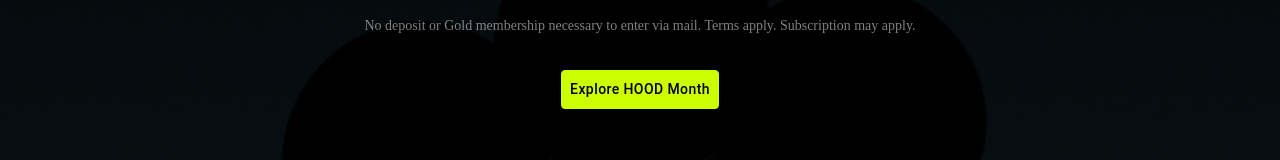
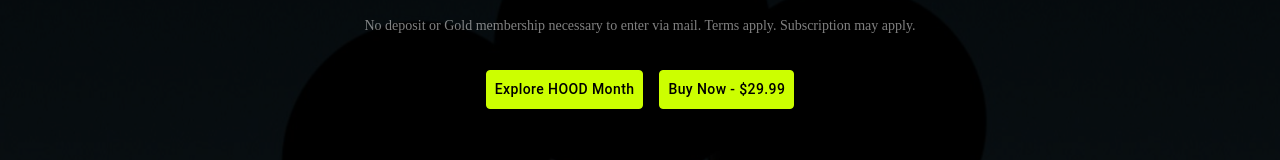
Before and after one commit to ahmad-kashkoush/trading-app, a Next.js app in the folder frontend/: page / in a window 1280 px wide. Shown: the part 490-650 px from the top of the page. Built offline with nearby package versions, Linux system fonts and the light colour scheme; no server answers.

Commit message:
feat: add payment checkout

```diff
--- a/frontend/src/app/page.tsx
+++ b/frontend/src/app/page.tsx
@@ -1,6 +1,7 @@
 "use client"
 import { SectionHeader, SectionLayout } from '@/components/layout';
 import { Image as ImageComponent, Button as ThemeButton } from '@/components/ui';
+import CheckoutButton from '@/components/CheckoutButton';
 import { buttonClasses, cardStyles, COLORS, decorative, gridPatterns, spacing, typography } from '@/styles';
 import { animationVariants, HOVER_ANIMATIONS, VIEWPORT_CONFIG } from '@/styles/animations';
 import { motion } from 'framer-motion';
@@ -64,12 +65,14 @@
                 </p>
             </motion.div>
 
-            {/* CTA Button */}
+            {/* CTA Buttons */}
             <motion.div
                 variants={animationVariants.slideUp}
+                className={`${spacing.margins.top.small} flex flex-col sm:flex-row gap-4 items-center justify-center`}
+            >
+                <motion.div
                     whileHover={HOVER_ANIMATIONS.scale}
                     whileTap={HOVER_ANIMATIONS.tap}
-                className={spacing.margins.top.small}
                 >
                     <ThemeButton
                         component={Link}
@@ -81,6 +84,13 @@
                         {/* Shimmer Effect */}
                         <div className="absolute inset-0 -translate-x-full group-hover:translate-x-full transition-transform duration-500 bg-gradient-to-r from-transparent via-white/20 to-transparent" />
                     </ThemeButton>
+                </motion.div>
+
+                <CheckoutButton
+                    productName="Premium Trading Access"
+                    amount={2999}
+                    description="Unlock advanced trading features and strategies"
+                />
             </motion.div>
         </SectionLayout>
     );
--- /dev/null
+++ b/frontend/src/app/payment/cancel/page.tsx
@@ -0,0 +1,64 @@
+"use client"
+import { motion } from 'framer-motion';
+import Link from 'next/link';
+import { Button as ThemeButton } from '@/components/ui';
+import { buttonClasses, spacing, typography } from '@/styles';
+import { animationVariants } from '@/styles/animations';
+
+export default function PaymentCancel() {
+  return (
+    <main className="min-h-screen flex items-center justify-center bg-gradient-to-br from-orange-50 to-red-100">
+      <motion.div
+        initial="hidden"
+        animate="visible"
+        variants={animationVariants.container}
+        className="text-center space-y-6 p-8 max-w-md mx-auto"
+      >
+        <motion.div variants={animationVariants.scale}>
+          <div className="w-20 h-20 bg-orange-500 rounded-full mx-auto flex items-center justify-center">
+            <svg className="w-10 h-10 text-white" fill="none" stroke="currentColor" viewBox="0 0 24 24">
+              <path strokeLinecap="round" strokeLinejoin="round" strokeWidth={2} d="M6 18L18 6M6 6l12 12" />
+            </svg>
+          </div>
+        </motion.div>
+
+        <motion.div variants={animationVariants.slideUp} className="space-y-2">
+          <h1 className={`${typography.serif} ${typography.heading.large} text-orange-800`}>
+            Payment Cancelled
+          </h1>
+          <p className={`${typography.phonic} ${typography.body.medium} text-orange-700`}>
+            No worries! Your payment was cancelled and no charges were made.
+          </p>
+        </motion.div>
+
+        <motion.div variants={animationVariants.slideUp} className="space-y-4">
+          <div className="bg-white/70 rounded-lg p-4">
+            <p className={`${typography.phonic} ${typography.body.small} text-gray-600`}>
+              You can try again anytime or explore our free features.
+            </p>
+          </div>
+
+          <div className="flex flex-col sm:flex-row gap-3">
+            <ThemeButton
+              component={Link}
+              href="/"
+              variant="secondary"
+              className={`${buttonClasses.base} ${buttonClasses.sizes.medium} flex-1`}
+            >
+              Return to Home
+            </ThemeButton>
+            <ThemeButton
+              component={Link}
+              href="#"
+              onClick={() => window.history.back()}
+              variant="primary"
+              className={`${buttonClasses.base} ${buttonClasses.sizes.medium} ${buttonClasses.effects.shadow} flex-1`}
+            >
+              Try Again
+            </ThemeButton>
+          </div>
+        </motion.div>
+      </motion.div>
+    </main>
+  );
+}
--- /dev/null
+++ b/frontend/src/app/payment/success/page.tsx
@@ -0,0 +1,53 @@
+"use client"
+import { motion } from 'framer-motion';
+import Link from 'next/link';
+import { Button as ThemeButton } from '@/components/ui';
+import { buttonClasses, spacing, typography, COLORS } from '@/styles';
+import { animationVariants } from '@/styles/animations';
+
+export default function PaymentSuccess() {
+  return (
+    <main className="min-h-screen flex items-center justify-center bg-gradient-to-br from-green-50 to-emerald-100">
+      <motion.div
+        initial="hidden"
+        animate="visible"
+        variants={animationVariants.container}
+        className="text-center space-y-6 p-8 max-w-md mx-auto"
+      >
+        <motion.div variants={animationVariants.scale}>
+          <div className="w-20 h-20 bg-green-500 rounded-full mx-auto flex items-center justify-center">
+            <svg className="w-10 h-10 text-white" fill="none" stroke="currentColor" viewBox="0 0 24 24">
+              <path strokeLinecap="round" strokeLinejoin="round" strokeWidth={2} d="M5 13l4 4L19 7" />
+            </svg>
+          </div>
+        </motion.div>
+
+        <motion.div variants={animationVariants.slideUp} className="space-y-2">
+          <h1 className={`${typography.serif} ${typography.heading.large} text-green-800`}>
+            Payment Successful!
+          </h1>
+          <p className={`${typography.phonic} ${typography.body.medium} text-green-700`}>
+            Thank you for your purchase. Your premium trading access has been activated.
+          </p>
+        </motion.div>
+
+        <motion.div variants={animationVariants.slideUp} className="space-y-4">
+          <div className="bg-white/70 rounded-lg p-4">
+            <p className={`${typography.phonic} ${typography.body.small} text-gray-600`}>
+              You will receive a confirmation email shortly with your receipt and access details.
+            </p>
+          </div>
+
+          <ThemeButton
+            component={Link}
+            href="/"
+            variant="primary"
+            className={`${buttonClasses.base} ${buttonClasses.sizes.medium} ${buttonClasses.effects.shadow} w-full`}
+          >
+            Return to Home
+          </ThemeButton>
+        </motion.div>
+      </motion.div>
+    </main>
+  );
+}
--- /dev/null
+++ b/frontend/src/components/CheckoutButton.tsx
@@ -0,0 +1,79 @@
+"use client"
+import React, { useState } from 'react';
+import { Button as ThemeButton } from '@/components/ui';
+import { buttonClasses, HOVER_ANIMATIONS } from '@/styles';
+import { motion } from 'framer-motion';
+import apiPayment from '@/services/apiPayment';
+
+interface CheckoutButtonProps {
+  productName?: string;
+  amount?: number; // in cents
+  description?: string;
+  className?: string;
+}
+
+/**
+ * CheckoutButton Component
+ *
+ * A simple checkout button that integrates with Stripe for payment processing.
+ * This is configured for testing purposes with Stripe test keys.
+ *
+ * Test Card Numbers:
+ * - Success: 4242 4242 4242 4242
+ * - Declined: 4000 0000 0000 0002
+ * - Use any future expiry date and 3-digit CVC
+ */
+export default function CheckoutButton({
+  productName = "Premium Trading Package",
+  amount = 2999, // $29.99
+  description = "Get access to premium trading features",
+  className = ""
+}: CheckoutButtonProps) {
+  const [isLoading, setIsLoading] = useState(false);
+
+  const handleCheckout = async () => {
+    try {
+      setIsLoading(true);
+
+      const response = await apiPayment.createCheckoutSession({
+        name: productName,
+        description,
+        amount
+      });
+
+      if (response.success && response.url) {
+        // Redirect to Stripe Checkout
+        window.location.href = response.url;
+      } else {
+        console.error('Failed to create checkout session');
+        alert('Failed to start checkout. Please try again.');
+      }
+    } catch (error) {
+      console.error('Checkout error:', error);
+      alert('Something went wrong. Please try again.');
+    } finally {
+      setIsLoading(false);
+    }
+  };
+
+  return (
+    <motion.div
+      whileHover={HOVER_ANIMATIONS.scale}
+      whileTap={HOVER_ANIMATIONS.tap}
+      className={className}
+    >
+      <ThemeButton
+        onClick={handleCheckout}
+        disabled={isLoading}
+        variant="primary"
+        className={`${buttonClasses.base} ${buttonClasses.sizes.large} relative overflow-hidden group ${buttonClasses.effects.shadow}`}
+      >
+        <span className="relative z-10">
+          {isLoading ? 'Processing...' : `Buy Now - $${(amount / 100).toFixed(2)}`}
+        </span>
+        {/* Shimmer Effect */}
+        <div className="absolute inset-0 -translate-x-full group-hover:translate-x-full transition-transform duration-500 bg-gradient-to-r from-transparent via-white/20 to-transparent" />
+      </ThemeButton>
+    </motion.div>
+  );
+}
```
Also changed, not shown: 1 other file (tests, documents, lock files or other folders). Lines whose indentation alone changed are shown as unchanged.
